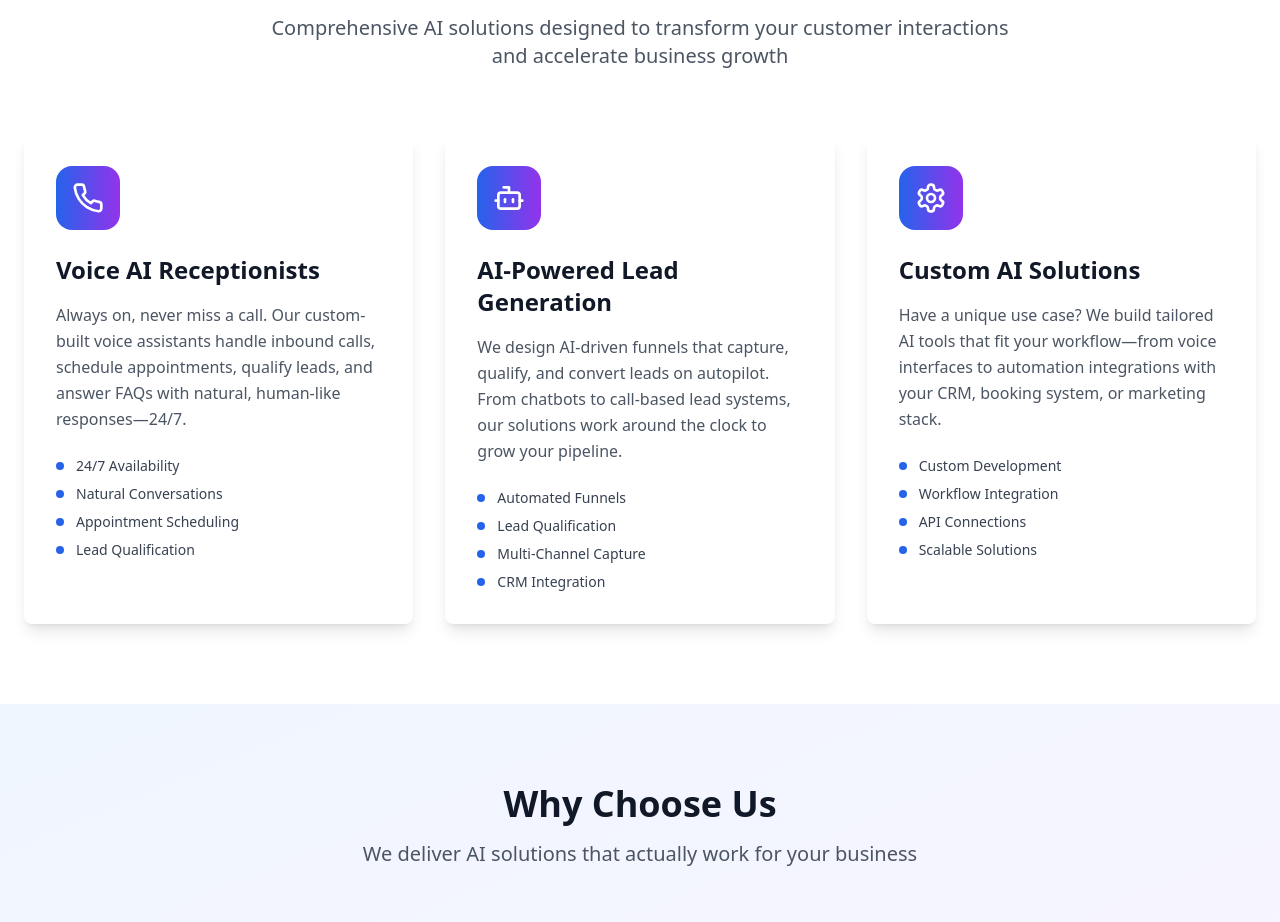
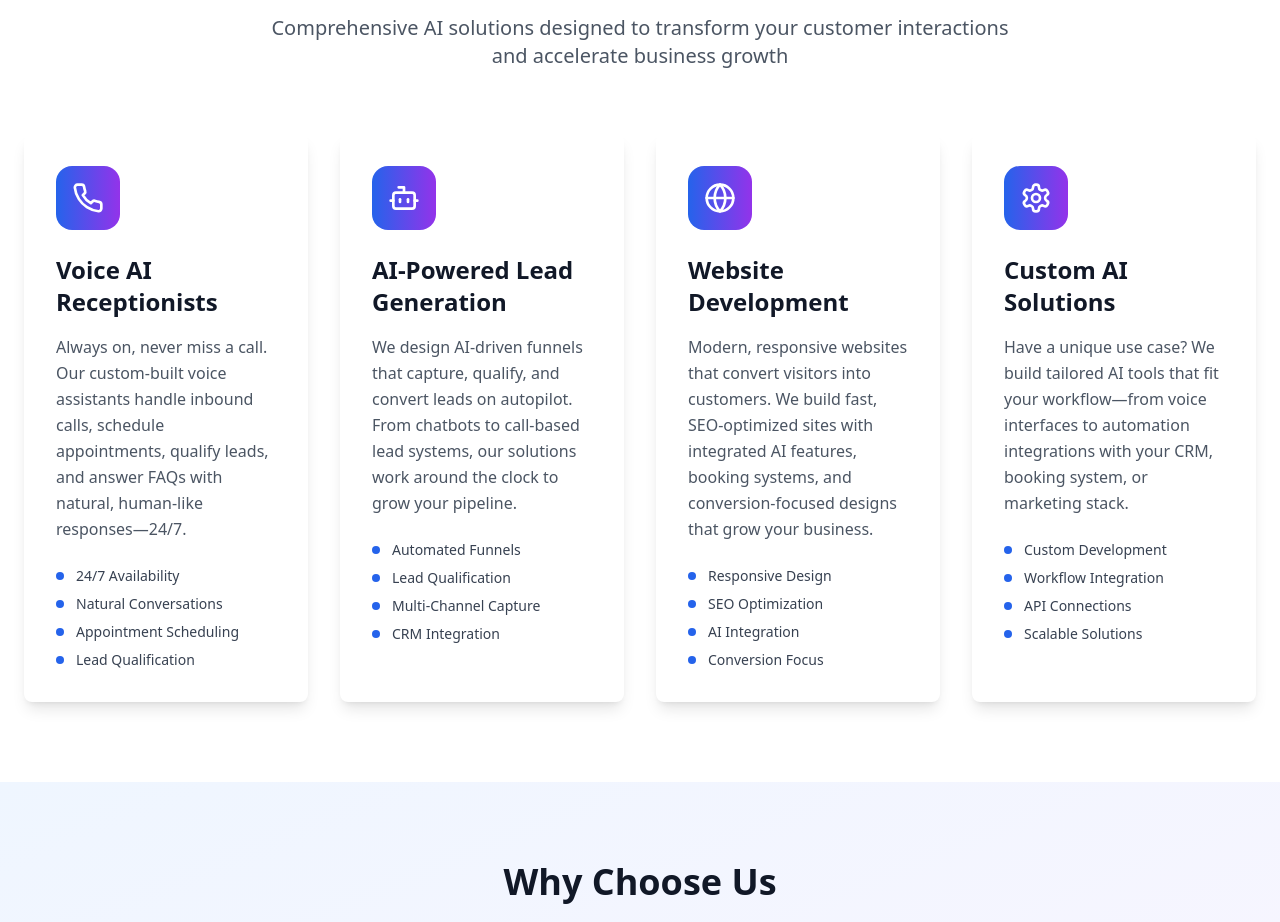
Before and after one commit to FranklinG70/effortless-solutions-45, a React (Vite) app: page / in a window 1280 px wide. Shown: the part 940-1862 px from the top of the page. Built offline with nearby package versions, Linux system fonts and the light colour scheme.

Commit message:
Add website development service
Add website development as a service to the services section.

```diff
--- a/src/components/Services.tsx
+++ b/src/components/Services.tsx
@@ -1,6 +1,6 @@
 
 import { Card, CardContent } from '@/components/ui/card';
-import { Phone, Bot, Zap, Settings } from 'lucide-react';
+import { Phone, Bot, Zap, Settings, Globe } from 'lucide-react';
 
 const Services = () => {
   const services = [
@@ -15,6 +15,12 @@ const Services = () => {
       title: "AI-Powered Lead Generation",
       description: "We design AI-driven funnels that capture, qualify, and convert leads on autopilot. From chatbots to call-based lead systems, our solutions work around the clock to grow your pipeline.",
       features: ["Automated Funnels", "Lead Qualification", "Multi-Channel Capture", "CRM Integration"]
+    },
+    {
+      icon: Globe,
+      title: "Website Development",
+      description: "Modern, responsive websites that convert visitors into customers. We build fast, SEO-optimized sites with integrated AI features, booking systems, and conversion-focused designs that grow your business.",
+      features: ["Responsive Design", "SEO Optimization", "AI Integration", "Conversion Focus"]
     },
     {
       icon: Settings,
@@ -34,7 +40,7 @@ const Services = () => {
           </p>
         </div>
 
-        <div className="grid md:grid-cols-2 lg:grid-cols-3 gap-8">
+        <div className="grid md:grid-cols-2 lg:grid-cols-2 xl:grid-cols-4 gap-8">
           {services.map((service, index) => (
             <Card key={index} className="border-0 shadow-lg hover:shadow-xl transition-all duration-300 hover:-translate-y-1">
               <CardContent className="p-8">
```
